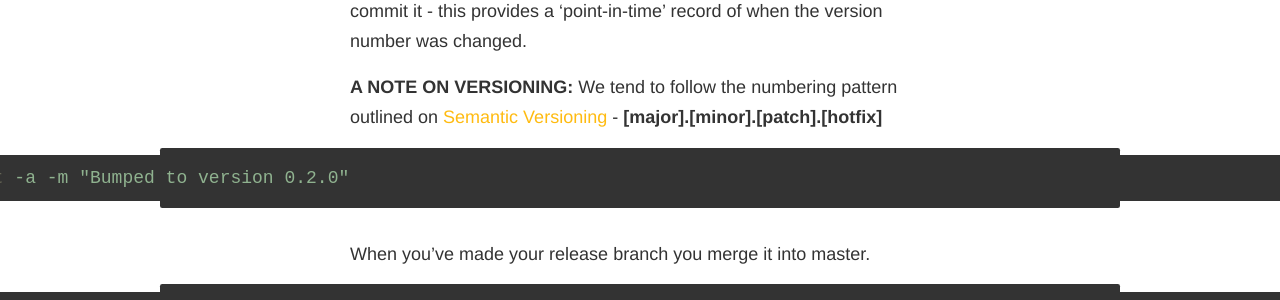
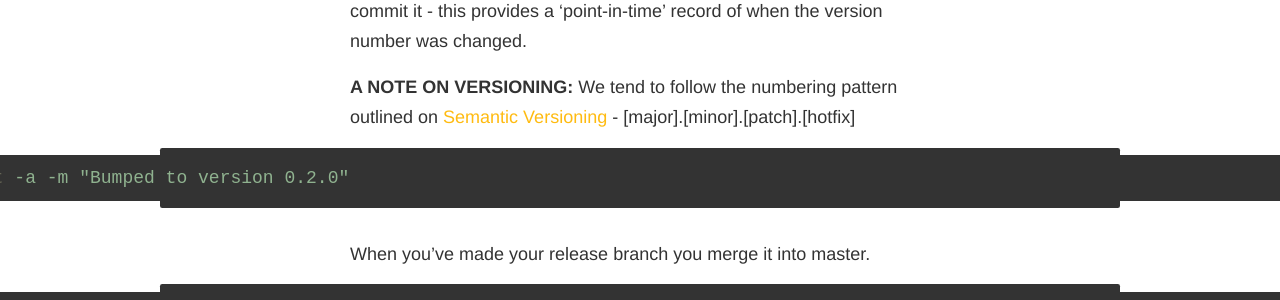
Before and after one commit to gpmd/playbook, a Jekyll site: the page built from _posts/pages/2014-03-27-gitflow.md, in a window 1280 px wide and 900 px high, scrolled down 1874 px. Shown: the part 153-453 px from the top of the window. Built offline with Jekyll 4.4.1, drawn with Linux system fonts in a browser that asks for light colours; nearby versions of some CDN libraries; Markdown is read by kramdown in place of the engine named in the settings.

````diff
--- a/_posts/pages/2014-03-27-gitflow.md
+++ b/_posts/pages/2014-03-27-gitflow.md
@@ -45,7 +45,7 @@ $ git checkout -b release/0.2.0
 
 The next step is optional, but it's common practice to include a `.version` file in the root directory of your project. Once you've created your new release branch increase the version number in that file and commit it - this provides a 'point-in-time' record of when the version number was changed.
 
-**A NOTE ON VERSIONING:** We tend to follow the numbering pattern outlined on [Semantic Versioning](http://semver.org/) - **[major].[minor].[patch].[hotfix]**
+**A NOTE ON VERSIONING:** We tend to follow the numbering pattern outlined on [Semantic Versioning](http://semver.org/) - [major].[minor].[patch].[hotfix]
 
 ```bash
 $ git commit -a -m "Bumped to version 0.2.0"
````
